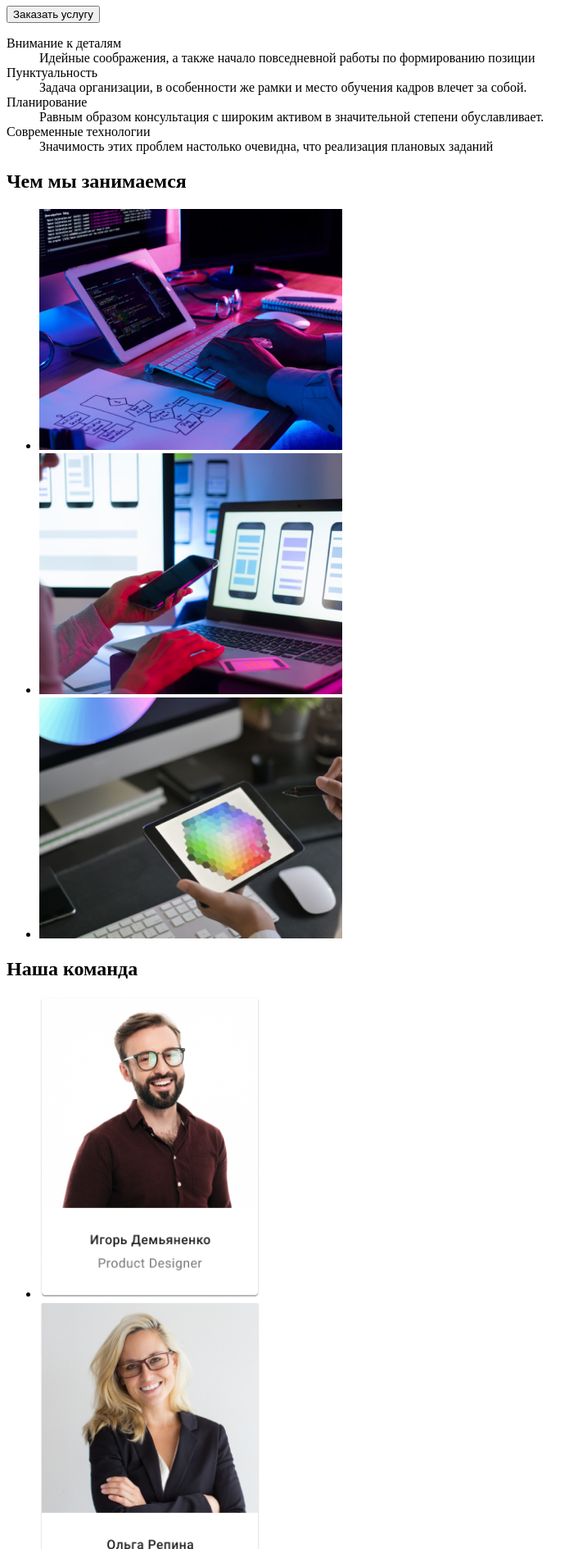
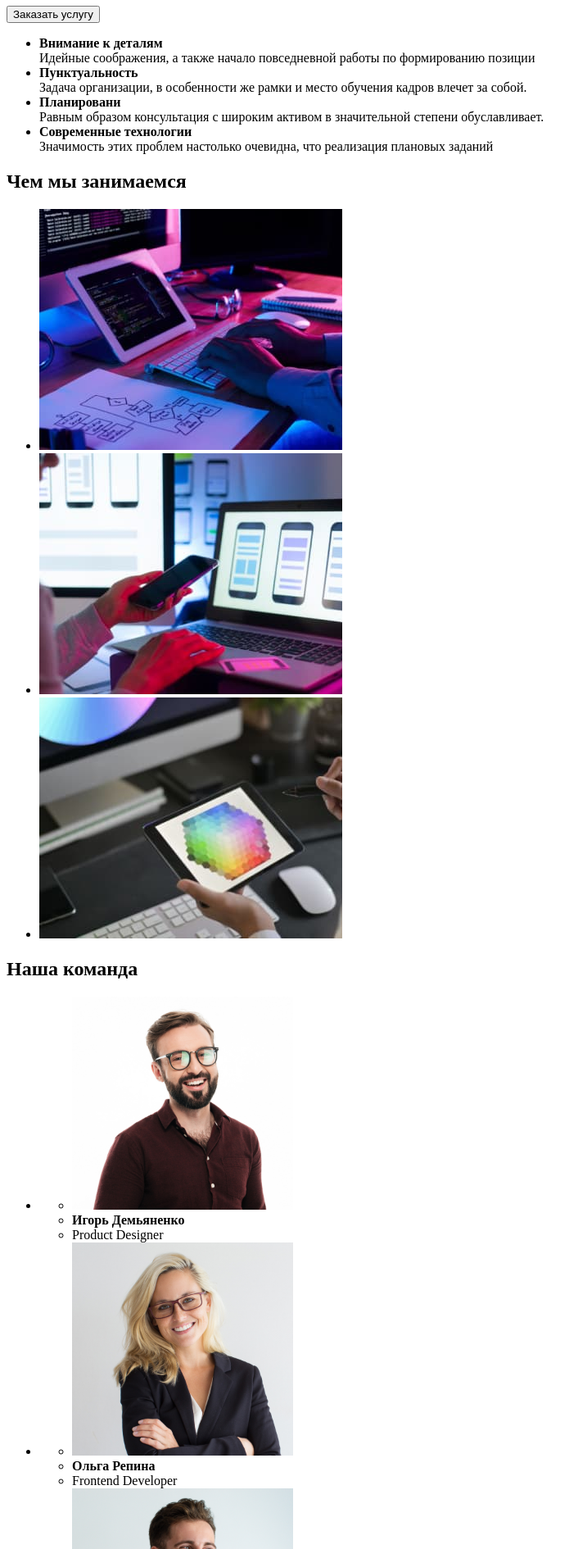
Before and after one commit to vladislav-borovikov/goit-markup-hw-01, a plain HTML site: page index.html in a window 1280 px wide. Shown: the part 221-2111 px from the top of the page at 82% size, without its empty margins (0-717 px from the left). Drawn offline with Linux system fonts and the light colour scheme.

Commit message:
заменяет списки и картинки

```diff
--- a/index.html
+++ b/index.html
@@ -1,19 +1,21 @@
 <!DOCTYPE html>
 <html lang="ru">
+
 <head>
     <meta charset="UTF-8">
     <meta http-equiv="X-UA-Compatible" content="IE=edge">
     <meta name="viewport" content="width=device-width, initial-scale=1.0">
     <title>Document</title>
 </head>
+
 <body>
     <header>
         <a href=""><span>Web</span><span>Studio</span></a>
         <nav>
             <ol>
-                <li>Студия</li>
-                <li>Портфолио</li>
-                <li>Контакты</li>
+                <li><a href=""> Студия</a></li>
+                <li><a href="">Портфолио</a></li>
+                <li><a href="">Контакты</a></li>
             </ol>
         </nav>
         <ol>
@@ -29,34 +31,63 @@
         </div>
         <!-- our advantages-->
         <div>
-            <dl>
-                <dt>Внимание к деталям</dt>
-                <dd>Идейные соображения, а также начало повседневной работы по формированию позиции</dd>
-                <dt>Пунктуальность</dt>
-                <dd>Задача организации, в особенности же рамки и место обучения кадров влечет за собой.</dd>
-                <dt>Планирование</dt>
-                <dd>Равным образом консультация с широким активом в значительной степени обуславливает.</dd>
-                <dt>Современные технологии</dt>
-                <dd>Значимость этих проблем настолько очевидна, что реализация плановых заданий</dd>
-            </dl>
+            <ul>
+                <li><b>Внимание к деталям</b><br> Идейные соображения, а также начало повседневной работы по
+                    формированию позиции</li>
+                <li><b>Пунктуальность</b><br>Задача организации, в особенности же рамки и место обучения кадров влечет
+                    за собой.</li>
+                <li><b>Планировани</b><br>Равным образом консультация с широким активом в значительной степени
+                    обуславливает.</li>
+                <li><b>Современные технологии</b><br>Значимость этих проблем настолько очевидна, что реализация плановых
+                    заданий</li>
+            </ul>
         </div>
         <!---what are we doing-->
         <div>
             <h2>Чем мы занимаемся</h2>
             <ul>
-                <li><img src="./imeges/skils/box_1.png" alt="парень печатает на клавиатуре" width="370" height="294"></li>
-                <li><img src="./imeges/skils/box_2.png" alt="девушка с мобильнім телефоном" width="370" height="294"></li>
-                <li><img src="./imeges/skils/box_3.png" alt="цветовая палитра на єлектронном планшете" width="370" height="294"></li>
+                <li><img src="./imeges/skils/box_1.jpg" alt="парень печатает на клавиатуре" width="370" height="294">
+                </li>
+                <li><img src="./imeges/skils/box_2.jpg" alt="девушка с мобильнім телефоном" width="370" height="294">
+                </li>
+                <li><img src="./imeges/skils/box_3.jpg" alt="цветовая палитра на єлектронном планшете" width="370"
+                        height="294"></li>
             </ul>
         </div>
         <!-- our team-->
         <div>
             <h2>Наша команда</h2>
             <ul>
-                <li><img src="./imeges/comand/igor_demianenko.png" alt="Игорь Демьяненко" width="270" height="368"></li>
-                <li><img src="./imeges/comand/olga_repena.png" alt="Олга Репина" width="270" height="368"></li>
-                <li><img src="./imeges/comand/nikola_tarasov.png" alt="Николай Тарасов" width="270" height="368"></li>
-                <li><img src="./imeges/comand/michel_ermakov.png" alt="Михаил Ермаков" width="270" height="368"></li>
+                <li>
+                    <ul>
+                        <li><img src="./imeges/comand/igordemianenko.jpg" alt="Игорь Демьяненко" width="270"
+                                height="260"></li>
+                        <li><b>Игорь Демьяненко</b></li>
+                        <li>Product Designer</li>
+                    </ul>
+                </li>
+                <li>
+                    <ul>
+                        <li><img src="./imeges/comand/olgarepina.jpg" alt="Олга Репина" width="270" height="260"></li>
+                        <li><b>Ольга Репина</b></li>
+                        <li>Frontend Developer</li>
+
+                    </ul>
+                <li>
+                    <ul>
+                        <li><img src="./imeges/comand/nikolatarasov.jpg" alt="Николай Тарасов" width="270" height="260">
+                        </li>
+                        <li><b>Николай Тарасов</b></li>
+                        <li>Marketing</li>
+                    </ul>
+                <li>
+                    <ul>
+                        <li><img src="./imeges/comand/michelermakov.jpg" alt="Михаил Ермаков" width="270" height="260">
+                        </li>
+                        <li><b>Михаил Ермаков</b></li>
+                        <li>UI Designer</li>
+
+                    </ul>
             </ul>
         </div>
     </main>
@@ -64,13 +95,15 @@
         <ul>
             <li><a href=""><span>Web</span><span>Studio</span></a></li>
             <address>
-            <li><a href="https://goo.gl/maps/6ZWjgCVjtTqqigJP6" target="_blank" rel="noopener noreferrer">г. Киев, пр-т Леси Украинки, 26</a></li>
-            <li><a href="mailto:info@example.com">info@example.com</a></li>
-            <li><a href="tel:+380991111111">+38 099 111 11 11</a></li>
+                <li><a href="https://goo.gl/maps/6ZWjgCVjtTqqigJP6" target="_blank" rel="noopener noreferrer">г. Киев,
+                        пр-т Леси Украинки, 26</a></li>
+                <li><a href="mailto:info@example.com">info@example.com</a></li>
+                <li><a href="tel:+380991111111">+38 099 111 11 11</a></li>
             </address>
         </ul>
 
     </footer>
 
 </body>
+
 </html>
```
Also changed, not shown: imeges/comand/igor_demianenko.png (deleted), imeges/comand/igordemianenko.jpg (added), imeges/comand/michel_ermakov.png (deleted), imeges/comand/michelermakov.jpg (added), imeges/comand/nikola_tarasov.png (deleted), imeges/comand/nikolatarasov.jpg (added), imeges/comand/olga_repena.png (deleted), imeges/comand/olgarepina.jpg (added), imeges/skils/box_1.jpg (added), imeges/skils/box_1.png (deleted), imeges/skils/box_2.jpg (added), imeges/skils/box_2.png (deleted), imeges/skils/box_3.jpg (added), imeges/skils/box_3.png (deleted).
